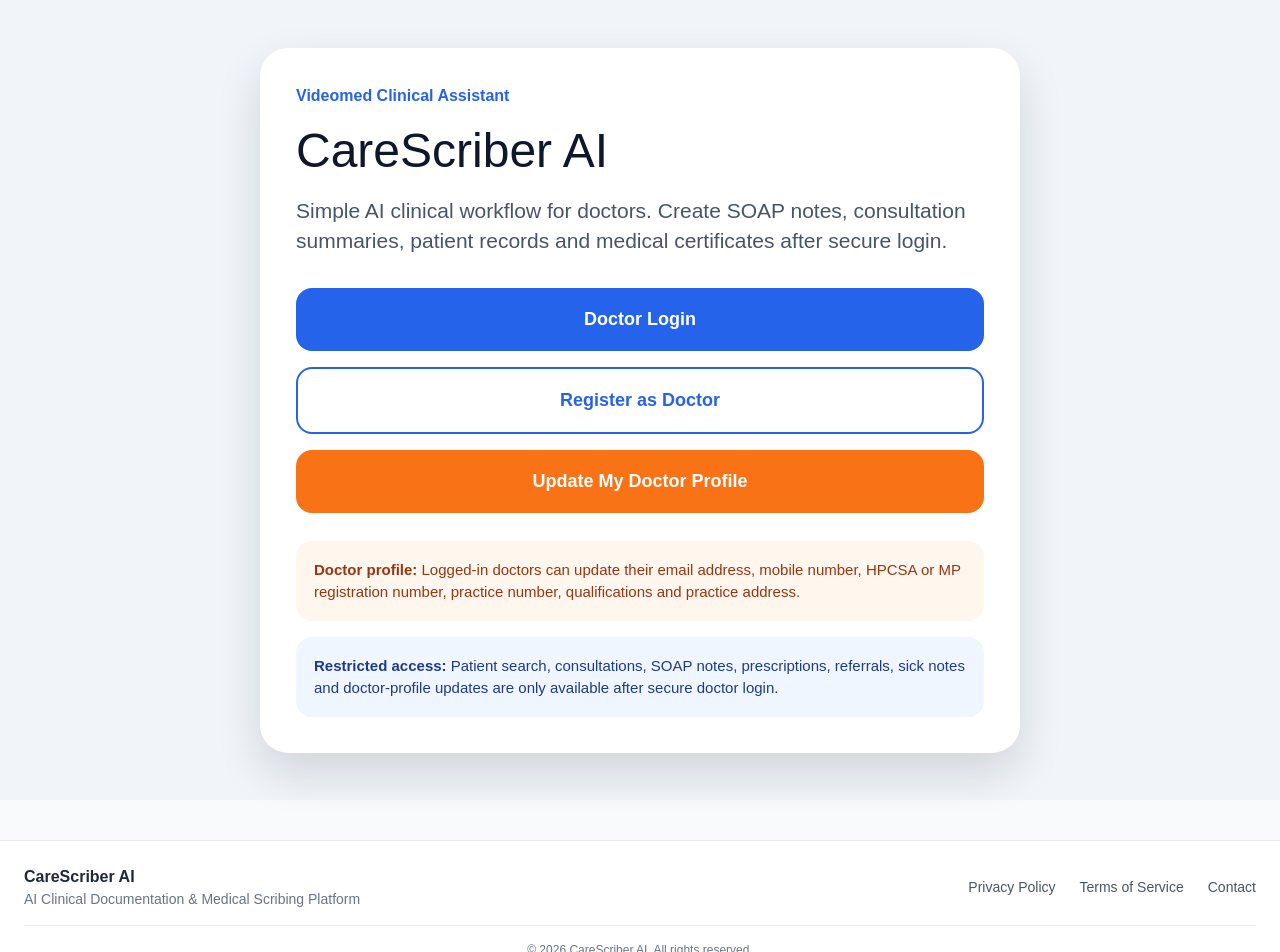
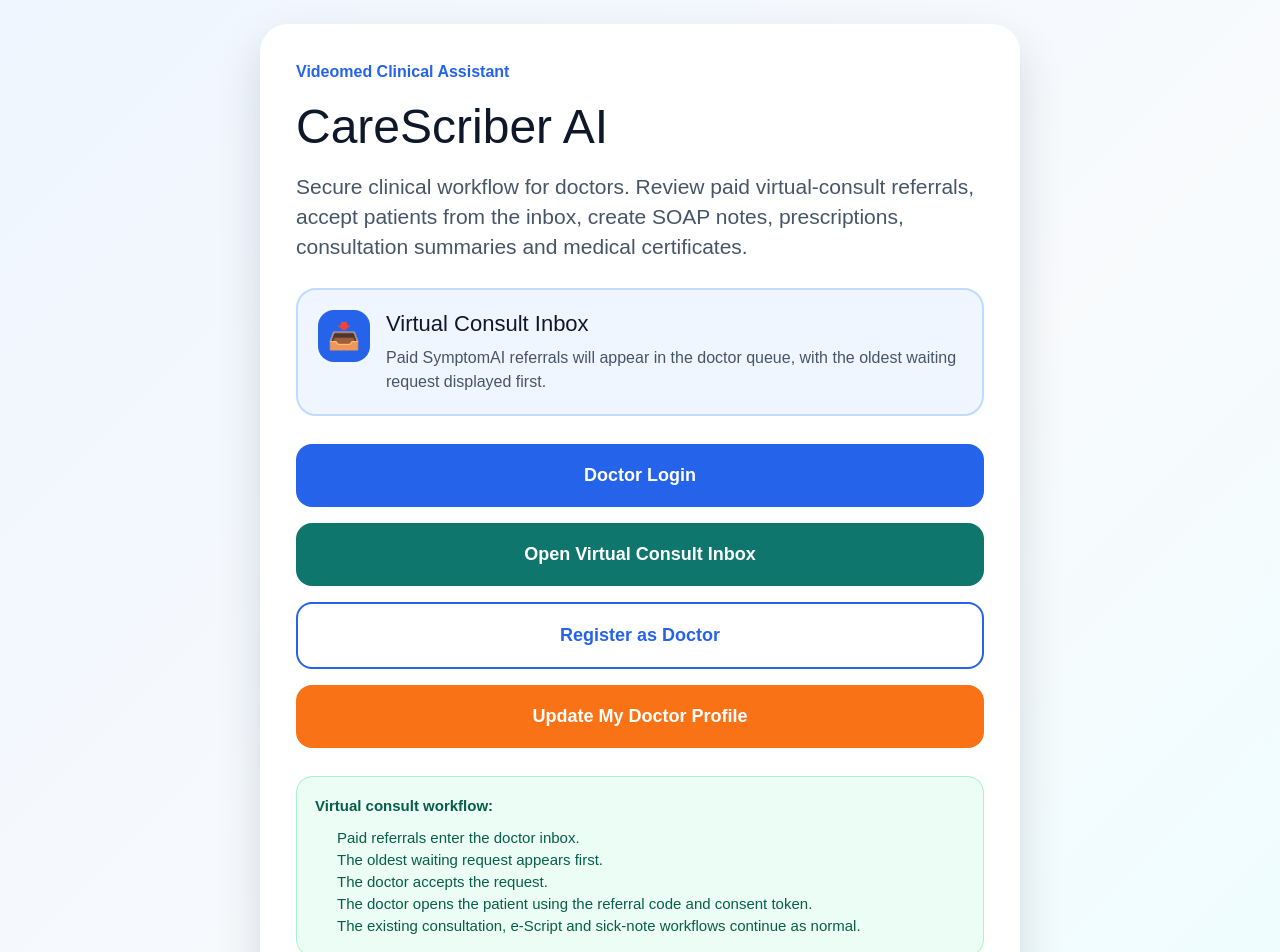
Before and after one commit to Siraajadams/Carescriber-, a Next.js app: page / in a window 1280 px wide. Shown: the top 952 px of the page. Built offline with nearby package versions, Linux system fonts and the light colour scheme.

Commit message:
Update page.tsx

```diff
--- a/app/page.tsx
+++ b/app/page.tsx
@@ -4,23 +4,36 @@ export default function HomePage() {
   return (
     <main style={styles.page}>
       <section style={styles.card}>
-        <p style={styles.label}>
-          Videomed Clinical Assistant
+        <p style={styles.label}>Videomed Clinical Assistant</p>
+
+        <h1 style={styles.title}>CareScriber AI</h1>
+
+        <p style={styles.subtitle}>
+          Secure clinical workflow for doctors. Review paid virtual-consult
+          referrals, accept patients from the inbox, create SOAP notes,
+          prescriptions, consultation summaries and medical certificates.
         </p>
 
-        <h1 style={styles.title}>
-          CareScriber AI
-        </h1>
+        <div style={styles.inboxFeature}>
+          <div style={styles.inboxIcon}>📥</div>
 
-        <p style={styles.subtitle}>
-          Simple AI clinical workflow for doctors. Create SOAP notes,
-          consultation summaries, patient records and medical certificates
-          after secure login.
-        </p>
+          <div>
+            <h2 style={styles.inboxTitle}>Virtual Consult Inbox</h2>
+
+            <p style={styles.inboxText}>
+              Paid SymptomAI referrals will appear in the doctor queue, with
+              the oldest waiting request displayed first.
+            </p>
+          </div>
+        </div>
 
         <div style={styles.buttons}>
           <Link href="/login" style={styles.primary}>
             Doctor Login
+          </Link>
+
+          <Link href="/inbox" style={styles.inboxButton}>
+            Open Virtual Consult Inbox
           </Link>
 
           <Link href="/register" style={styles.secondary}>
@@ -32,6 +45,23 @@ export default function HomePage() {
           </Link>
         </div>
 
+        <div style={styles.workflowNotice}>
+          <strong>Virtual consult workflow:</strong>
+          <ol style={styles.workflowList}>
+            <li>Paid referrals enter the doctor inbox.</li>
+            <li>The oldest waiting request appears first.</li>
+            <li>The doctor accepts the request.</li>
+            <li>
+              The doctor opens the patient using the referral code and consent
+              token.
+            </li>
+            <li>
+              The existing consultation, e-Script and sick-note workflows
+              continue as normal.
+            </li>
+          </ol>
+        </div>
+
         <div style={styles.profileNotice}>
           <strong>Doctor profile:</strong> Logged-in doctors can update their
           email address, mobile number, HPCSA or MP registration number,
@@ -39,9 +69,10 @@ export default function HomePage() {
         </div>
 
         <div style={styles.notice}>
-          <strong>Restricted access:</strong> Patient search, consultations,
-          SOAP notes, prescriptions, referrals, sick notes and doctor-profile
-          updates are only available after secure doctor login.
+          <strong>Restricted access:</strong> The virtual consult inbox,
+          patient search, consultations, SOAP notes, prescriptions, referrals,
+          sick notes and doctor-profile updates are only available after secure
+          doctor login.
         </div>
       </section>
     </main>
@@ -53,7 +84,8 @@ const styles: {
 } = {
   page: {
     minHeight: "100vh",
-    background: "#f1f5f9",
+    background:
+      "linear-gradient(135deg, #eff6ff 0%, #f8fafc 55%, #ecfeff 100%)",
     padding: "24px",
     display: "flex",
     justifyContent: "center",
@@ -74,6 +106,7 @@ const styles: {
     color: "#2563eb",
     fontWeight: 700,
     fontSize: "16px",
+    margin: 0,
   },
 
   title: {
@@ -88,16 +121,66 @@ const styles: {
     color: "#475569",
     fontSize: "21px",
     lineHeight: "30px",
+    marginBottom: "26px",
+  },
+
+  inboxFeature: {
+    display: "flex",
+    gap: "16px",
+    alignItems: "flex-start",
+    background: "#eff6ff",
+    border: "2px solid #bfdbfe",
+    borderRadius: "20px",
+    padding: "20px",
+  },
+
+  inboxIcon: {
+    width: "52px",
+    height: "52px",
+    flexShrink: 0,
+    borderRadius: "16px",
+    background: "#2563eb",
+    color: "#ffffff",
+    display: "flex",
+    alignItems: "center",
+    justifyContent: "center",
+    fontSize: "26px",
+  },
+
+  inboxTitle: {
+    margin: 0,
+    color: "#0f172a",
+    fontSize: "22px",
+    lineHeight: "28px",
+  },
+
+  inboxText: {
+    marginTop: "8px",
+    marginBottom: 0,
+    color: "#475569",
+    fontSize: "16px",
+    lineHeight: "24px",
   },
 
   buttons: {
     display: "grid",
     gap: "16px",
-    marginTop: "32px",
+    marginTop: "28px",
   },
 
   primary: {
     background: "#2563eb",
+    color: "#ffffff",
+    padding: "18px",
+    borderRadius: "16px",
+    textAlign: "center",
+    fontWeight: 700,
+    fontSize: "18px",
+    textDecoration: "none",
+  },
+
+  inboxButton: {
+    background: "#0f766e",
     color: "#ffffff",
     padding: "18px",
     borderRadius: "16px",
@@ -130,8 +213,25 @@ const styles: {
     textDecoration: "none",
   },
 
+  workflowNotice: {
+    marginTop: "28px",
+    background: "#ecfdf5",
+    color: "#065f46",
+    padding: "18px",
+    borderRadius: "16px",
+    fontSize: "15px",
+    lineHeight: "22px",
+    border: "1px solid #a7f3d0",
+  },
+
+  workflowList: {
+    marginTop: "10px",
+    marginBottom: 0,
+    paddingLeft: "22px",
+  },
+
   profileNotice: {
-    marginTop: "28px",
+    marginTop: "16px",
     background: "#fff7ed",
     color: "#9a3412",
     padding: "18px",
```
